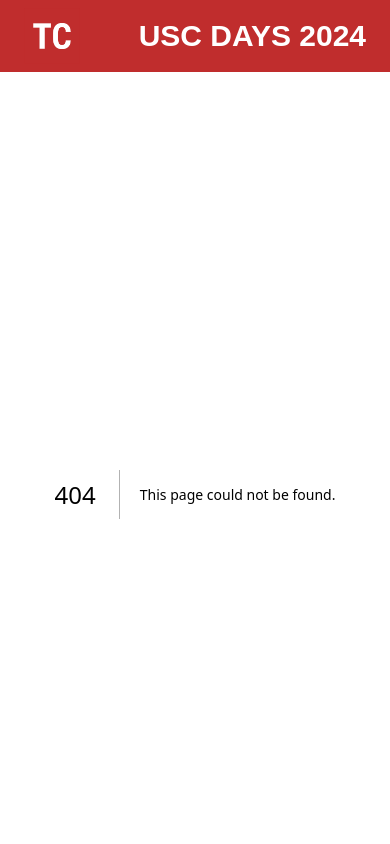
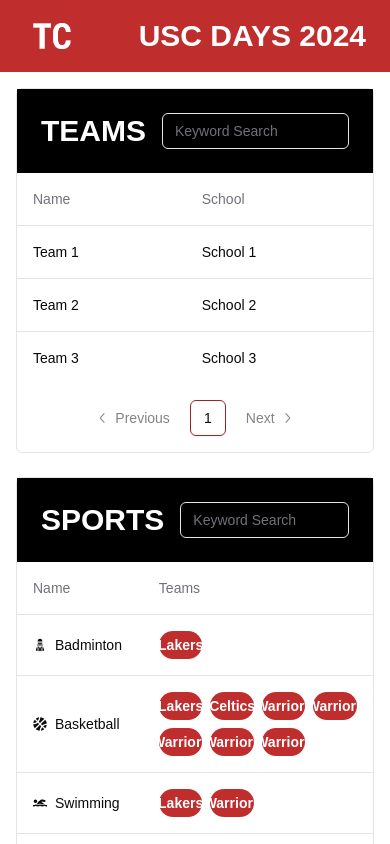
Before and after one commit to todayscarolinian/usc-days, a Next.js app: page /management in a window 390 px wide. Before the commit this address had no page. Shown: the top 844 px of the page. Built offline with nearby package versions, Linux system fonts and the light colour scheme.

Commit message:
added responsiveness and search functionality

```diff
--- a/src/app/page.tsx
+++ b/src/app/management/page.tsx
@@ -7,14 +7,14 @@ export default function Home() {
 	return (
 		<div className="p-4 sm:py-10">
 			<div className="mx-auto sm:max-w-[90rem]">
-				<div className="grid grid-cols-7 gap-6">
-					<div className="col-span-3">
+				<div className="grid lg:grid-cols-7 gap-6">
+					<div className="lg:col-span-3">
 						<TeamsDataTable
 							columns={teamColumns}
 							data={teamMockData}
 						/>
 					</div>
-					<div className="col-span-4">
+					<div className="lg:col-span-4">
 						<SportsDataTable
 							columns={sportColumns}
 							data={sportMockData}
--- a/src/components/sports/columns.tsx
+++ b/src/components/sports/columns.tsx
@@ -20,7 +20,7 @@ export const sportMockData: SportInfo[] = [
 		teams: [
 			{
 				id: 1,
-				name: "Team 1",
+				name: "Lakers",
 			},
 		],
 	},
@@ -30,31 +30,31 @@ export const sportMockData: SportInfo[] = [
 		teams: [
 			{
 				id: 1,
-				name: "Team 1",
+				name: "Lakers",
 			},
 			{
 				id: 2,
-				name: "Team 2",
+				name: "Celtics",
 			},
 			{
 				id: 3,
-				name: "Team 3",
+				name: "Warriors",
 			},
 			{
 				id: 3,
-				name: "Team 3",
+				name: "Warriors",
 			},
 			{
 				id: 3,
-				name: "Team 3",
+				name: "Warriors",
 			},
 			{
 				id: 3,
-				name: "Team 3",
+				name: "Warriors",
 			},
 			{
 				id: 3,
-				name: "Team 3",
+				name: "Warriors",
 			},
 		],
 	},
@@ -64,11 +64,11 @@ export const sportMockData: SportInfo[] = [
 		teams: [
 			{
 				id: 1,
-				name: "Team 1",
+				name: "Lakers",
 			},
 			{
 				id: 3,
-				name: "Team 3",
+				name: "Warriors",
 			},
 		],
 	},
@@ -78,7 +78,7 @@ export const sportMockData: SportInfo[] = [
 		teams: [
 			{
 				id: 2,
-				name: "Team 2",
+				name: "Celtics",
 			},
 		],
 	},
@@ -88,7 +88,7 @@ export const sportMockData: SportInfo[] = [
 		teams: [
 			{
 				id: 2,
-				name: "Team 2",
+				name: "Celtics",
 			},
 		],
 	},
@@ -119,20 +119,22 @@ export const sportColumns: ColumnDef<SportInfo>[] = [
 		header: "Name",
 	},
 	{
-		accessorKey: "teams",
+        accessorKey: "teams",
+        accessorFn: (row) => row.teams.map(team => team.name).join(", "),
 		cell: (info) => {
-			const teamData = info.getValue<{ id: number; name: string }[]>();
+            const teamData = info.getValue<string>();
+
 			return (
 				<div className="grid grid-cols-4 gap-2">
-					{teamData?.map((team) => {
-						const Icon = sportIcons[team.name];
+					{teamData?.split(", ").map((team) => {
+						const Icon = sportIcons[team];
 						return (
 							<div
-								key={team.id}
+								key={team}
 								className="flex justify-center items-center py-1 px-4 rounded-full bg-tc_red text-white"
 							>
 								<span className="bg-yellow 500">{Icon}</span>
-								<span className="font-bold">{team.name}</span>
+								<span className="font-bold">{team}</span>
 							</div>
 						);
 					})}
--- a/src/components/sports/data-table.tsx
+++ b/src/components/sports/data-table.tsx
@@ -5,6 +5,8 @@ import {
 	flexRender,
 	getCoreRowModel,
 	useReactTable,
+    ColumnFiltersState,
+    getFilteredRowModel,
 } from "@tanstack/react-table";
 import {
 	Pagination,
@@ -23,6 +25,7 @@ import {
 	TableHeader,
 	TableRow,
 } from "@/components/ui/table";
+import { useState } from "react";
 
 interface DataTableProps<TData, TValue> {
 	columns: ColumnDef<TData, TValue>[];
@@ -33,10 +36,18 @@ export function SportsDataTable<TData, TValue>({
 	columns,
 	data,
 }: DataTableProps<TData, TValue>) {
+    const [columnFilters, setColumnFilters] = useState<ColumnFiltersState>(
+      []
+    )
 	const table = useReactTable({
 		data,
 		columns,
 		getCoreRowModel: getCoreRowModel(),
+        onColumnFiltersChange: setColumnFilters,
+        getFilteredRowModel: getFilteredRowModel(),
+        state: {
+            columnFilters
+        }
 	});
 
 	return (
@@ -49,7 +60,7 @@ export function SportsDataTable<TData, TValue>({
 					<Input
 						placeholder="Keyword Search"
 						onChange={(e) => table.setGlobalFilter(e.target.value)}
-						className="max-w-sm"
+						className="max-w-sm text-white"
 					/>
 				</div>
 			</div>
--- a/src/components/teams/columns.tsx
+++ b/src/components/teams/columns.tsx
@@ -1,8 +1,6 @@
 "use client";
 
 import { ColumnDef } from "@tanstack/react-table";
-import { FaBasketballBall, FaVolleyballBall, FaSwimmer } from "react-icons/fa";
-import { GiShuttlecock, GiTennisRacket } from "react-icons/gi";
 
 export type TeamInfo = {
 	id: number;
@@ -28,15 +26,6 @@ export const teamMockData: TeamInfo[] = [
 	},
 ];
 
-const sportIcons: Record<string, JSX.Element> = {
-	Basketball: <FaBasketballBall className="inline mr-2" />,
-	Badminton: <GiShuttlecock className="inline mr-2" />,
-	Volleyball: <FaVolleyballBall className="inline mr-2" />,
-	Swimming: <FaSwimmer className="inline mr-2" />,
-	"Lawn Tennis": <GiTennisRacket className="inline mr-2" />,
-	// Add other sports and their icons here
-};
-
 export const teamColumns: ColumnDef<TeamInfo>[] = [
 	{
 		accessorKey: "name",
--- a/src/components/teams/data-table.tsx
+++ b/src/components/teams/data-table.tsx
@@ -5,6 +5,8 @@ import {
 	flexRender,
 	getCoreRowModel,
 	useReactTable,
+    ColumnFiltersState,
+    getFilteredRowModel,
 } from "@tanstack/react-table";
 import {
 	Pagination,
@@ -23,6 +25,7 @@ import {
 	TableHeader,
 	TableRow,
 } from "@/components/ui/table";
+import { useState } from "react";
 
 interface DataTableProps<TData, TValue> {
 	columns: ColumnDef<TData, TValue>[];
@@ -33,11 +36,19 @@ export function TeamsDataTable<TData, TValue>({
 	columns,
 	data,
 }: DataTableProps<TData, TValue>) {
+    const [columnFilters, setColumnFilters] = useState<ColumnFiltersState>(
+        []
+      )
 	const table = useReactTable({
 		data,
 		columns,
 		getCoreRowModel: getCoreRowModel(),
-	});
+        onColumnFiltersChange: setColumnFilters,
+        getFilteredRowModel: getFilteredRowModel(),
+        state: {
+            columnFilters
+        }
+    });
 
 	return (
 		<div className="rounded-md border h-fit">
@@ -49,7 +60,7 @@ export function TeamsDataTable<TData, TValue>({
 					<Input
 						placeholder="Keyword Search"
 						onChange={(e) => table.setGlobalFilter(e.target.value)}
-						className="max-w-sm"
+						className="max-w-sm text-white"
 					/>
 				</div>
 			</div>
```
Also changed, not shown: 1 other file (tests, documents, lock files or other folders).
